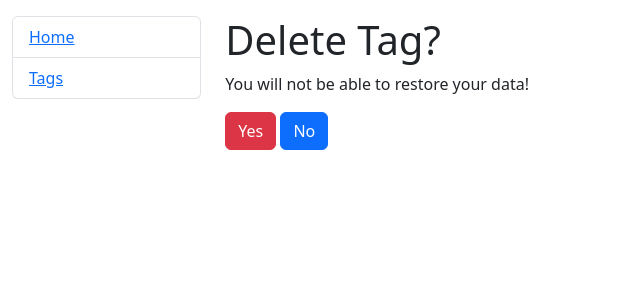
After one commit to oigod/todo-list, a Django app: template templates/todo_templates/tag_confirm_delete.html in a window 1280 px wide. The commit adds this page. Shown: the top 300 px of the page, without its empty margins (0-640 px from the left). Run offline with Django 4.2, Linux system fonts and the light colour scheme; the template is opened without the code that fills it, so the values that code supplies are empty.

Commit message:
Added html templates for CRUD functional for  Tag Model

```diff
--- /dev/null
+++ b/templates/todo_templates/tag_confirm_delete.html
@@ -0,0 +1,13 @@
+{% extends "base.html" %}
+
+{% block content %}
+  <h1>Delete Tag?</h1>
+  <p> You will not be able to restore your data!</p>
+  <form action="" method="post">
+    {% csrf_token %}
+
+    <input type="submit" value="Yes" class="btn btn-danger">
+    <a href="{% url 'todo:tags-list' %}" class="btn btn-primary">No</a>
+
+  </form>
+{% endblock %}
--- a/templates/todo_templates/tags_list.html
+++ b/templates/todo_templates/tags_list.html
@@ -2,7 +2,7 @@
 
 {% block content %}
   <h1>Your Tags
-    <a href="#" class="btn btn-primary">
+    <a href="{% url 'todo:create-tag' %}" class="btn btn-primary">
       Add Tag
     </a>
   </h1>
@@ -21,8 +21,8 @@
       <tr>
       <th scope="row">{{ tag.id }}</th>
       <td>{{ tag.name }}</td>
-      <td><a class="btn btn-primary" href="#">Edit</a></td>
-      <td><a class="btn btn-danger" href="#">Remove</a></td>
+      <td><a class="btn btn-primary" href="{% url 'todo:update-tag' pk=tag.id %}">Edit</a></td>
+      <td><a class="btn btn-danger" href="{% url 'todo:delete-tag' pk=tag.id %}">Remove</a></td>
       </tr>
       {% endfor %}
     {% else %}
```
Also changed, not shown: templates/todo_templates/tag_form.html (added, +14 -0 lines).
